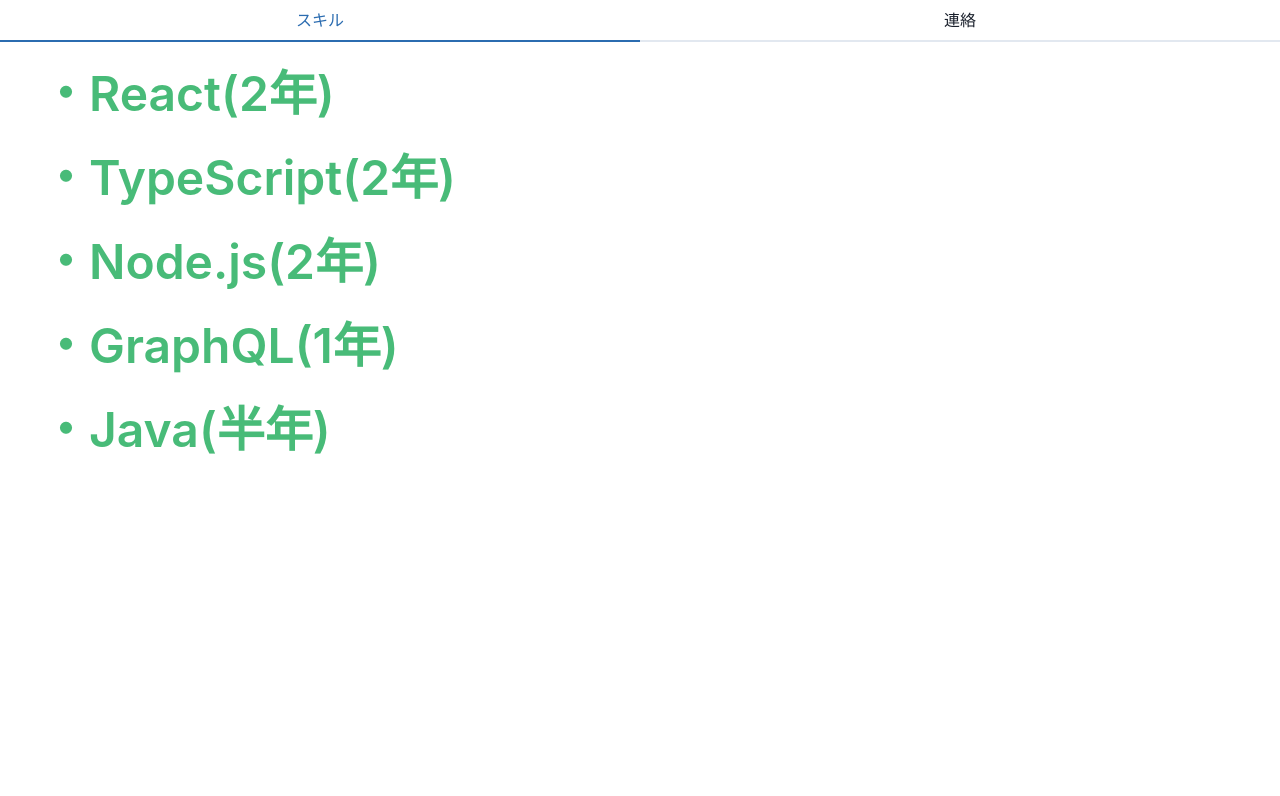
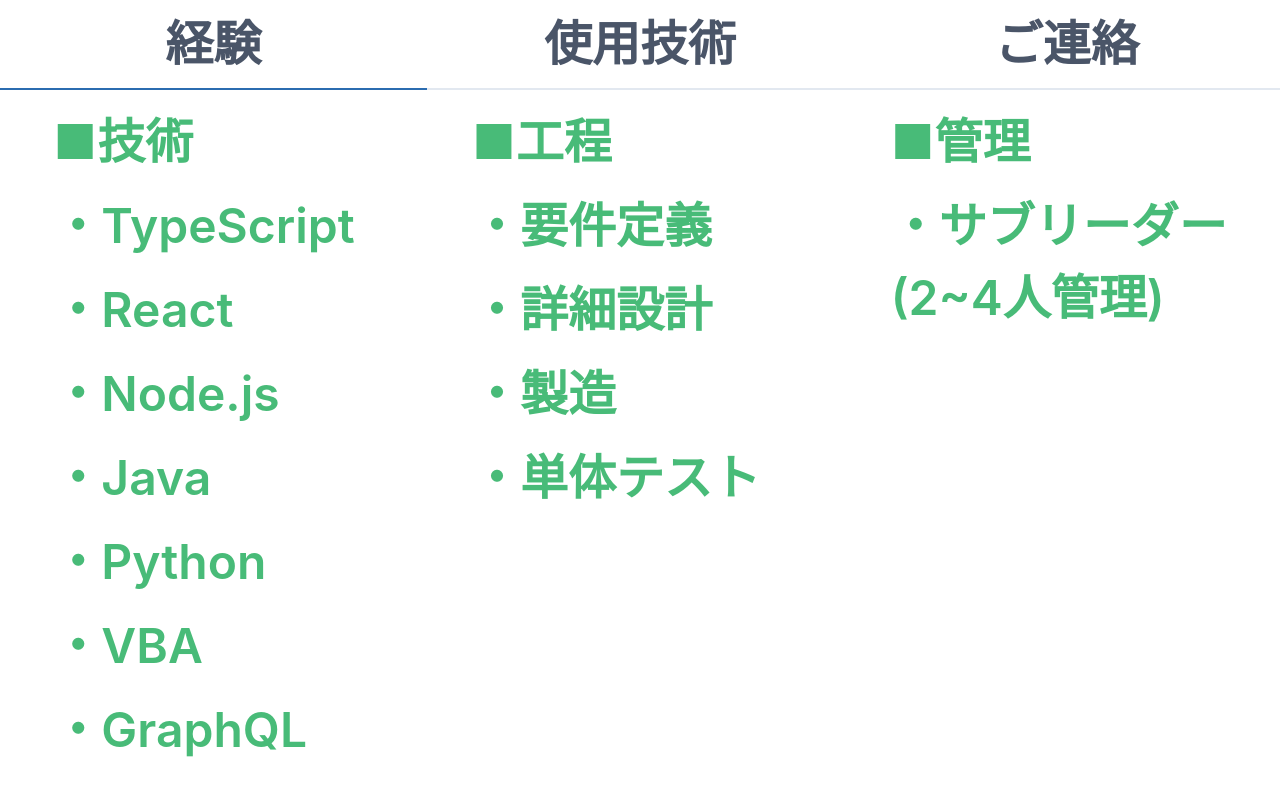
Before and after one commit to ruin2045/portfolio, a Next.js app: page /home in a window 1280 px wide. Shown: the top 796 px of the page. Built offline with nearby package versions, Linux system fonts and the light colour scheme.

Commit message:
メール修正、使用技術タブ追加

```diff
--- a/pages/_document.tsx
+++ b/pages/_document.tsx
@@ -1,4 +1,4 @@
-import { Html, Head, Main, NextScript } from 'next/document'
+import { Head, Html, Main, NextScript } from 'next/document'
 
 export default function Document() {
   return (
--- a/pages/home/contact.tsx
+++ b/pages/home/contact.tsx
@@ -3,7 +3,6 @@ import { EmailIcon } from '@chakra-ui/icons'
 import {
   FormControl,
   FormLabel,
-  HStack,
   Input,
   Modal,
   ModalBody,
@@ -13,12 +12,16 @@ import {
   ModalHeader,
   ModalOverlay,
   Spacer,
+  Spinner,
+  Stack,
   Text,
   Textarea,
   chakra,
+  useToast,
 } from '@chakra-ui/react'
 import axios from 'axios'
-import { useState } from 'react'
+import { Suspense, useState } from 'react'
+import ReactDOM from 'react-dom'
 import { SubmitHandler, useForm } from 'react-hook-form'
 
 const StyledText = chakra(Text, {
@@ -38,15 +41,20 @@ function Contact() {
     setIsOpen(false)
   }
   return (
-    <HStack alignItems={'center'} spacing={1} marginLeft={'2%'}>
+    <Stack
+      direction={'row'}
+      alignItems={'center'}
+      spacing={5}
+      justifyContent={'center'}
+    >
       <StyledText>メールでのご連絡はこちらをクリック⇒</StyledText>
       <EmailIcon
         color={'green.400'}
-        fontSize={'5xl'}
+        fontSize={'8xl'}
         onClick={handleEmailIconClick}
       />
       <MailModal isOpen={isOpen} onClose={onClose} />
-    </HStack>
+    </Stack>
   )
 }
 
@@ -62,35 +70,66 @@ const MailModal = (props: MailModalProps) => {
   const {
     handleSubmit,
     register,
+    reset,
     formState: { errors },
   } = useForm<FormValues>()
+  const toast = useToast()
+  const [isSendig, setIsSending] = useState(false)
 
   const handleSendClick: SubmitHandler<FormValues> = async (values) => {
-    try {
-      await axios({
-        method: 'POST',
-        url: 'https://1ga9bcga7j.execute-api.us-east-1.amazonaws.com/sendEmail',
-        data: {
+    setIsSending(true)
+    const axiosInstance = axios.create({
+      baseURL: ' https://jd3rm079p1.execute-api.us-east-1.amazonaws.com',
+      headers: {
+        'Content-Type': 'application/json',
+      },
+    })
+    await axiosInstance
+      .post('/sendEmail', {
         title: values.title,
         text: values.text,
-        },
       })
-    } catch (error) {
-      console.log(error)
-    }
+      .then(() => {
+        props.onClose()
+        reset()
+        setIsSending(false)
+        return toast({
+          position: 'top',
+          title: 'メールの送信に成功しました。',
+          description: '',
+          status: 'success',
+          duration: 5000,
+          isClosable: true,
+        })
+      })
+      .catch((e) => {
+        console.log(`Error: ${e}`)
+        setIsSending(false)
+        return toast({
+          position: 'top',
+          title: 'メールの送信に失敗しました。',
+          description: '',
+          status: 'error',
+          duration: 3000,
+          isClosable: true,
+        })
+      })
   }
   return (
-    <Modal isOpen={props.isOpen} onClose={props.onClose}>
+    <>
+      {isSendig && <MyBackDrop />}
+      <Modal isOpen={props.isOpen} onClose={props.onClose} size="6xl">
         <ModalOverlay />
         <form onSubmit={handleSubmit(handleSendClick)}>
           <ModalContent width={'60rem'}>
             <ModalHeader>
               <Text fontSize={'2xl'} color={'green.400'}>
-              送信フォーム
+                メールの送信
               </Text>
             </ModalHeader>
             <ModalCloseButton />
             <ModalBody>
+              <Suspense fallback={<p>Loading...</p>}>
                 <FormControl>
                   <FormLabel>タイトル</FormLabel>
                   <Input
@@ -106,6 +145,7 @@ const MailModal = (props: MailModalProps) => {
                   )}
                   <FormLabel>本文</FormLabel>
                   <Textarea
+                    rows={20}
                     {...register('text', {
                       required: true,
                     })}
@@ -116,6 +156,7 @@ const MailModal = (props: MailModalProps) => {
                     </Text>
                   )}
                 </FormControl>
+              </Suspense>
             </ModalBody>
 
             <ModalFooter>
@@ -130,6 +171,36 @@ const MailModal = (props: MailModalProps) => {
           </ModalContent>
         </form>
       </Modal>
+    </>
+  )
+}
+
+const MyBackDrop = () => {
+  return ReactDOM.createPortal(
+    <>
+      <Stack
+        backgroundColor={'rgba(0, 0, 0, 0.1)'}
+        zIndex={2000}
+        width={'100vw'}
+        height={'100vh'}
+        position={'fixed'}
+        top={0}
+        justifyContent={'center'}
+        alignItems={'center'}
+      >
+        <Spinner
+          thickness="4px"
+          speed="0.65s"
+          emptyColor="gray.200"
+          color="green.400"
+          size="xl"
+          zIndex={2200}
+          margin={'auto'}
+          position={'fixed'}
+        />
+      </Stack>
+    </>,
+    document.body
   )
 }
 
--- a/pages/home/index.tsx
+++ b/pages/home/index.tsx
@@ -1,18 +1,45 @@
-import { Tab, TabList, TabPanel, TabPanels, Tabs } from '@chakra-ui/react'
+import {
+  Tab,
+  TabList,
+  TabPanel,
+  TabPanels,
+  Tabs,
+  Text,
+  chakra,
+} from '@chakra-ui/react'
 import Contact from './contact'
 import Skill from './skill'
+import Tech from './tech'
 export default function Home() {
+  const StyledText = chakra(Text, {
+    baseStyle: {
+      fontSize: '5xl',
+      color: 'gray.600',
+      fontWeight: 600,
+    },
+  })
+
   return (
     <>
       <Tabs isFitted>
         <TabList>
-          <Tab>スキル</Tab>
-          <Tab>連絡</Tab>
+          <Tab>
+            <StyledText>経験</StyledText>
+          </Tab>
+          <Tab>
+            <StyledText>使用技術</StyledText>
+          </Tab>
+          <Tab>
+            <StyledText>ご連絡</StyledText>
+          </Tab>
         </TabList>
 
         <TabPanels>
           <TabPanel>
             <Skill />
+          </TabPanel>
+          <TabPanel>
+            <Tech />
           </TabPanel>
           <TabPanel>
             <Contact />
--- a/pages/home/skill.tsx
+++ b/pages/home/skill.tsx
@@ -9,12 +9,28 @@ function Skill() {
   })
 
   return (
-    <Stack spacing={3} width="100%" marginLeft={'2%'}>
-      <StyledText>・React(2年)</StyledText>
-      <StyledText>・TypeScript(2年)</StyledText>
-      <StyledText>・Node.js(2年)</StyledText>
-      <StyledText>・GraphQL(1年)</StyledText>
-      <StyledText>・Java(半年)</StyledText>
+    <Stack direction={'row'} justifyContent={'space-around'}>
+      <Stack spacing={3} width={'21rem'}>
+        <StyledText>■技術</StyledText>
+        <StyledText>・TypeScript</StyledText>
+        <StyledText>・React</StyledText>
+        <StyledText>・Node.js</StyledText>
+        <StyledText>・Java</StyledText>
+        <StyledText>・Python</StyledText>
+        <StyledText>・VBA</StyledText>
+        <StyledText>・GraphQL</StyledText>
+      </Stack>
+      <Stack spacing={3} width={'21rem'}>
+        <StyledText>■工程</StyledText>
+        <StyledText>・要件定義</StyledText>
+        <StyledText>・詳細設計</StyledText>
+        <StyledText>・製造</StyledText>
+        <StyledText>・単体テスト</StyledText>
+      </Stack>
+      <Stack spacing={3} width={'21rem'}>
+        <StyledText>■管理</StyledText>
+        <StyledText>・サブリーダー (2~4人管理)</StyledText>
+      </Stack>
     </Stack>
   )
 }
--- /dev/null
+++ b/pages/home/tech.tsx
@@ -0,0 +1,36 @@
+import { Stack, Text, chakra } from '@chakra-ui/react'
+function Tech() {
+  const StyledText = chakra(Text, {
+    baseStyle: {
+      fontSize: '5xl',
+      color: 'green.400',
+      fontWeight: 600,
+    },
+  })
+
+  return (
+    <Stack direction={'row'} justifyContent={'space-around'}>
+      <Stack spacing={3}>
+        <StyledText width={'21rem'}>■言語周辺</StyledText>
+        <StyledText>・TypeScript</StyledText>
+        <StyledText>・React</StyledText>
+        <StyledText>・Next.js(SSG)</StyledText>
+        <StyledText>・Chakra UI</StyledText>
+      </Stack>
+      <Stack width={'21rem'}>
+        <StyledText>■CI/CD</StyledText>
+        <StyledText>・github</StyledText>
+        <StyledText>・CodeCommit</StyledText>
+        <StyledText>・Amplify</StyledText>
+      </Stack>
+      <Stack width={'21rem'}>
+        <StyledText>■メール送信</StyledText>
+        <StyledText>・Amazon SES</StyledText>
+        <StyledText>・Lambda</StyledText>
+        <StyledText>・API Gateway</StyledText>
+      </Stack>
+    </Stack>
+  )
+}
+
+export default Tech
--- a/pages/index.tsx
+++ b/pages/index.tsx
@@ -5,7 +5,7 @@ import { useRouter } from 'next/router'
 export default function Top() {
   const router = useRouter()
   return (
-    <>
+    <Box id="root">
       <Head>
         <link
           href="https://fonts.googleapis.com/css2?family=Caveat:wght@700&display=swap"
@@ -50,6 +50,6 @@ export default function Top() {
           </Stack>
         </Stack>
       </Container>
-    </>
+    </Box>
   )
 }
```
Lines whose indentation alone changed are shown as unchanged.
